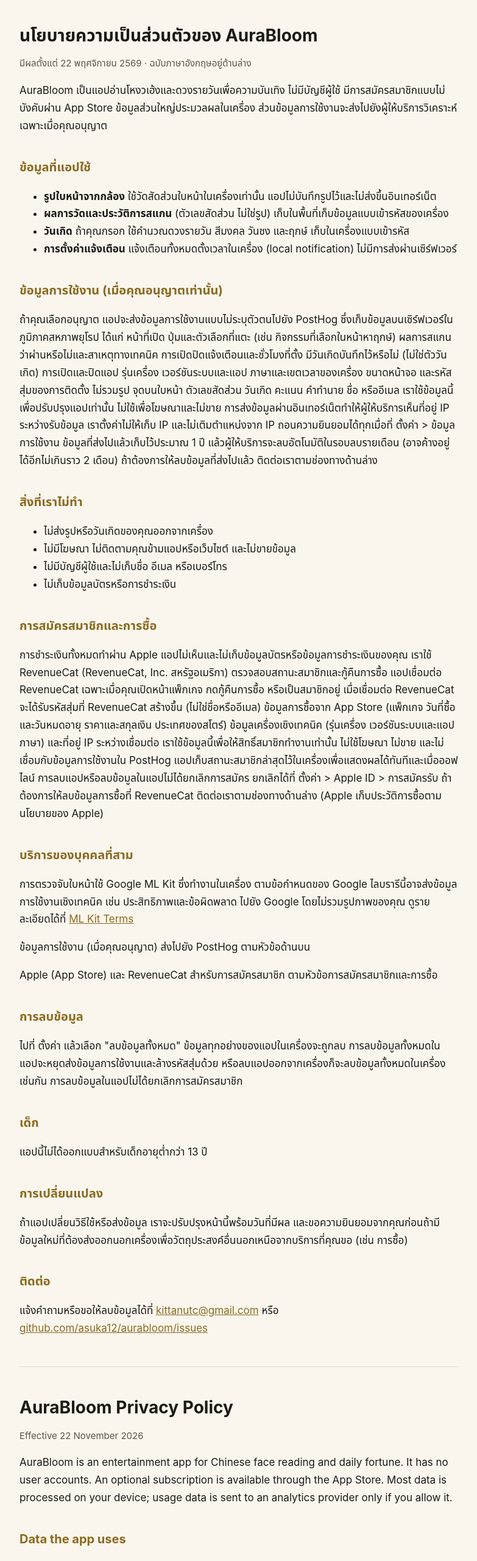
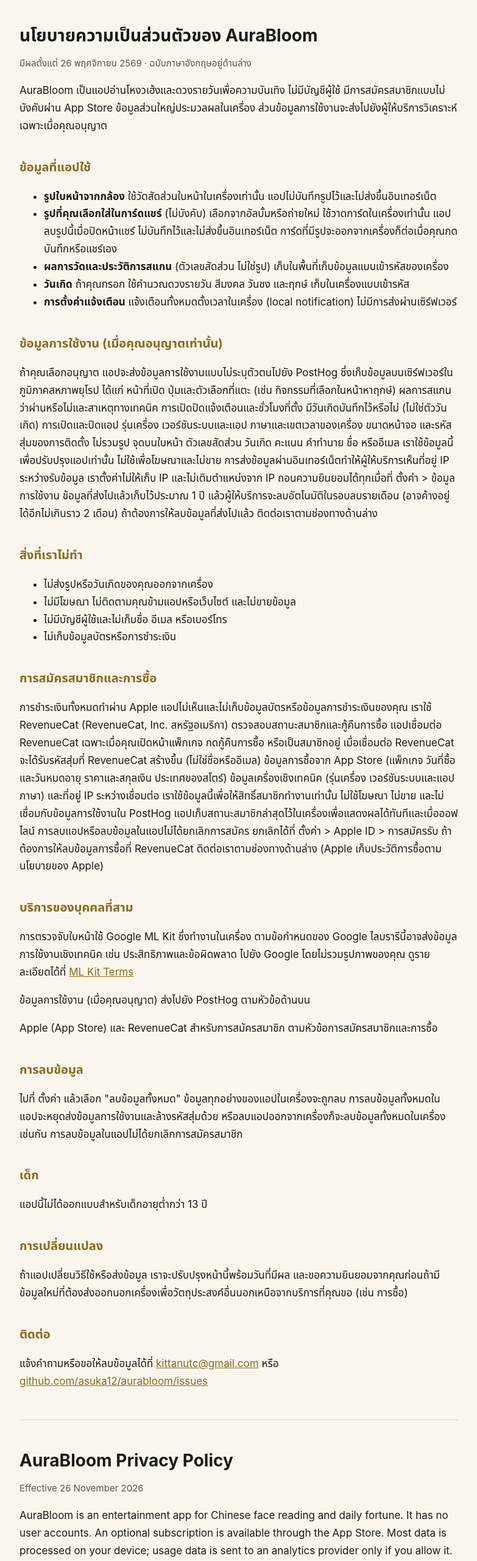
Before and after one commit to asuka12/aurabloom, a plain HTML site: page index.html in a window 1280 px wide. Shown: the top 2560 px of the page at 61% size, without its empty margins (248-1031 px from the left). Drawn offline with Linux system fonts and the light colour scheme.

Commit message:
Privacy policy: add share-card photo section (effective 26 Nov 2026)
Co-Authored-By: Claude Opus 5.5 <noreply@anthropic.com>
Claude-Session: https://claude.ai/code/session_017iHzNt98SjHLskkcC9egUk

```diff
--- a/index.html
+++ b/index.html
@@ -17,13 +17,14 @@
 </head>
 <body><main>
 <h1>นโยบายความเป็นส่วนตัวของ AuraBloom</h1>
-<p class="muted">มีผลตั้งแต่ 22 พฤศจิกายน 2569 · ฉบับภาษาอังกฤษอยู่ด้านล่าง</p>
+<p class="muted">มีผลตั้งแต่ 26 พฤศจิกายน 2569 · ฉบับภาษาอังกฤษอยู่ด้านล่าง</p>
 
 <p>AuraBloom เป็นแอปอ่านโหงวเฮ้งและดวงรายวันเพื่อความบันเทิง ไม่มีบัญชีผู้ใช้ มีการสมัครสมาชิกแบบไม่บังคับผ่าน App Store ข้อมูลส่วนใหญ่ประมวลผลในเครื่อง ส่วนข้อมูลการใช้งานจะส่งไปยังผู้ให้บริการวิเคราะห์เฉพาะเมื่อคุณอนุญาต</p>
 
 <h2>ข้อมูลที่แอปใช้</h2>
 <ul>
   <li><b>รูปใบหน้าจากกล้อง</b> ใช้วัดสัดส่วนใบหน้าในเครื่องเท่านั้น แอปไม่บันทึกรูปไว้และไม่ส่งขึ้นอินเทอร์เน็ต</li>
+  <li><b>รูปที่คุณเลือกใส่ในการ์ดแชร์</b> (ไม่บังคับ) เลือกจากอัลบั้มหรือถ่ายใหม่ ใช้วาดการ์ดในเครื่องเท่านั้น แอปลบรูปนี้เมื่อปิดหน้าแชร์ ไม่บันทึกไว้และไม่ส่งขึ้นอินเทอร์เน็ต การ์ดที่มีรูปจะออกจากเครื่องก็ต่อเมื่อคุณกดบันทึกหรือแชร์เอง</li>
   <li><b>ผลการวัดและประวัติการสแกน</b> (ตัวเลขสัดส่วน ไม่ใช่รูป) เก็บในพื้นที่เก็บข้อมูลแบบเข้ารหัสของเครื่อง</li>
   <li><b>วันเกิด</b> ถ้าคุณกรอก ใช้คำนวณดวงรายวัน สีมงคล วันชง และฤกษ์ เก็บในเครื่องแบบเข้ารหัส</li>
   <li><b>การตั้งค่าแจ้งเตือน</b> แจ้งเตือนทั้งหมดตั้งเวลาในเครื่อง (local notification) ไม่มีการส่งผ่านเซิร์ฟเวอร์</li>
@@ -63,11 +64,12 @@
 <hr>
 
 <h1>AuraBloom Privacy Policy</h1>
-<p class="muted">Effective 22 November 2026</p>
+<p class="muted">Effective 26 November 2026</p>
 <p>AuraBloom is an entertainment app for Chinese face reading and daily fortune. It has no user accounts. An optional subscription is available through the App Store. Most data is processed on your device; usage data is sent to an analytics provider only if you allow it.</p>
 <h2>Data the app uses</h2>
 <ul>
   <li><b>Face photos from the camera</b> are used only to measure facial proportions on your device. The app does not keep the photos and never uploads them.</li>
+  <li><b>A photo you choose for a share card</b> (optional), picked from your album or taken on the spot, is used only to draw the card on your device. The app deletes it when you close the share screen, never keeps it and never uploads it. A card with your photo leaves the device only when you save or share it yourself.</li>
   <li><b>Measurements and scan history</b> (numbers, not photos) are kept in the device's encrypted storage.</li>
   <li><b>Birth date</b>, if you enter it, is used to calculate the daily reading, lucky colours, clash days and auspicious dates, and is kept in encrypted storage on the device.</li>
   <li><b>Notification settings</b>: all notifications are scheduled locally on the device; nothing goes through a server.</li>
```
